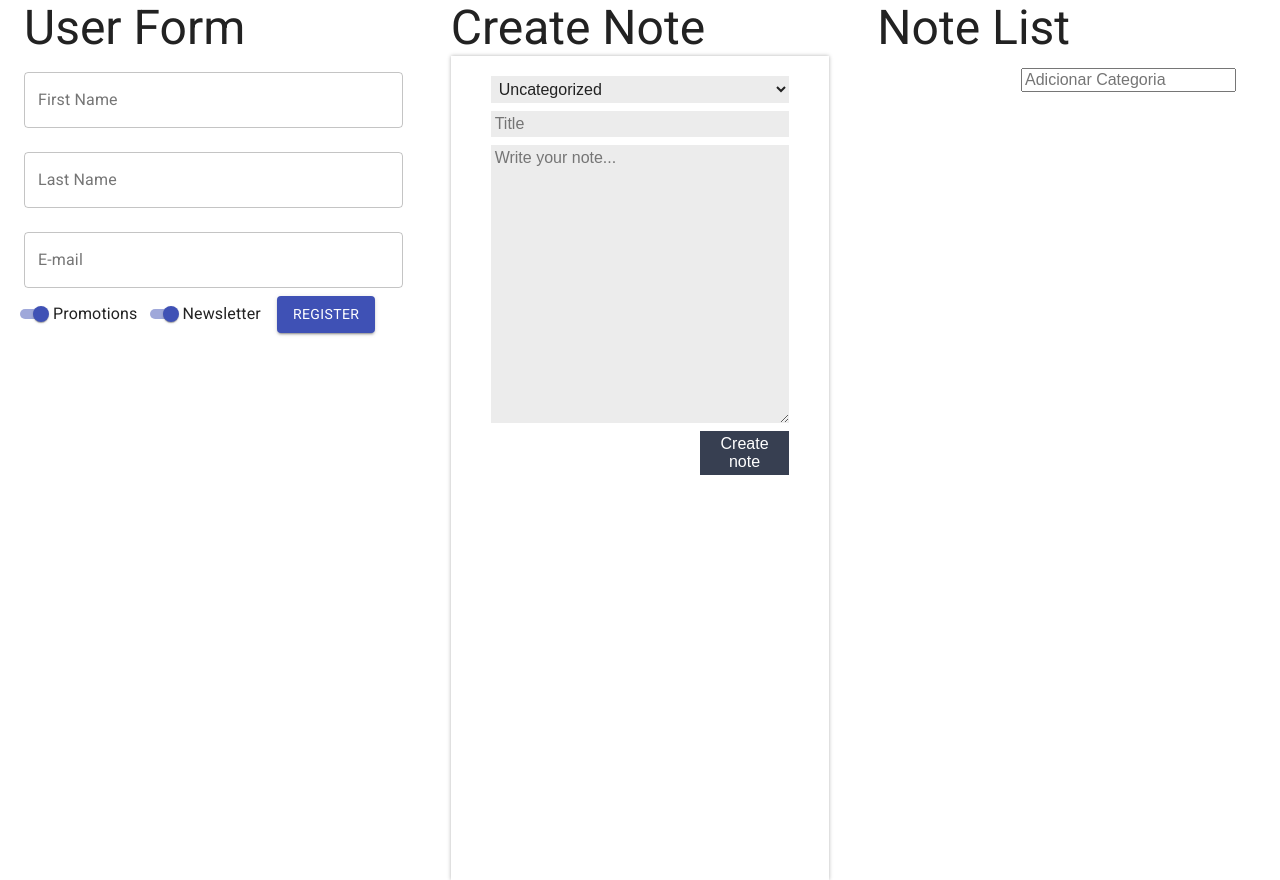
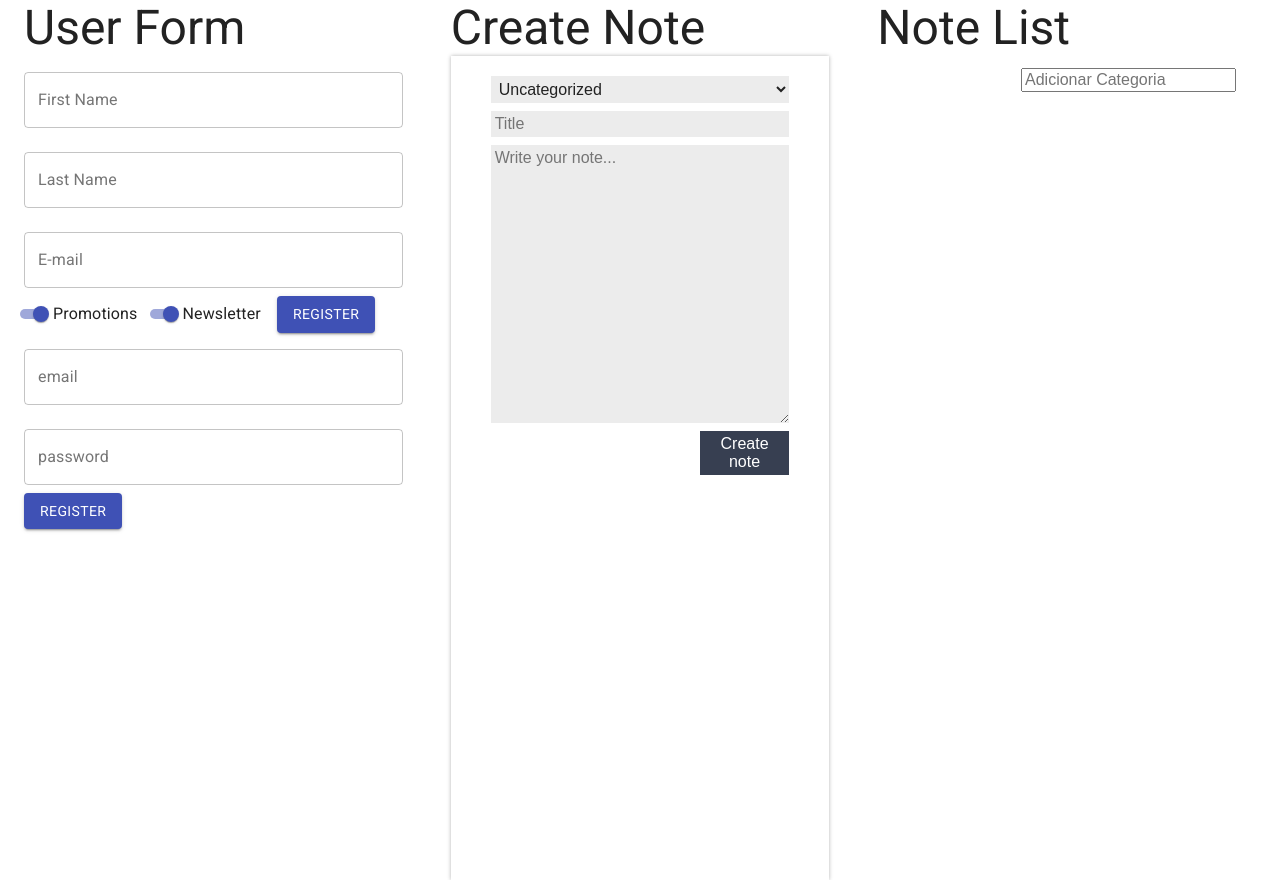
Before and after one commit to rafaelmauricioaraujo/reep, a React (Create React App) app: page / in a window 1280 px wide. Built offline with nearby package versions, Linux system fonts and the light colour scheme.

Commit message:
adding field to form of register

```diff
--- /dev/null
+++ b/src/components/UserForm/UserData.jsx
@@ -0,0 +1,30 @@
+import { TextField, Button } from "@material-ui/core";
+import React from "react";
+
+function UserData() {
+  return (
+    <form>
+      <TextField
+        id="email"
+        label="email"
+        type="email"
+        margin="normal"
+        variant="outlined"
+        fullWidth
+      />
+      <TextField
+        id="password"
+        label="password"
+        type="password"
+        margin="normal"
+        variant="outlined"
+        fullWidth
+      />
+      <Button type="submit" variant="contained" color="primary">
+        Register
+      </Button>
+    </form>
+  );
+}
+
+export default UserData;
--- a/src/components/UserForm/UserForm.jsx
+++ b/src/components/UserForm/UserForm.jsx
@@ -1,9 +1,13 @@
 import React from "react";
 import PersonalData from "./PersonalData";
+import UserData from "./UserData";
 
 function UserForm({ onSubmit, validEmail }) {
   return (
-    <PersonalData />
+    <>
+      <PersonalData onSubmit={onSubmit} validEmail={validEmail} />
+      <UserData />
+    </>
   );
 }
 
```
